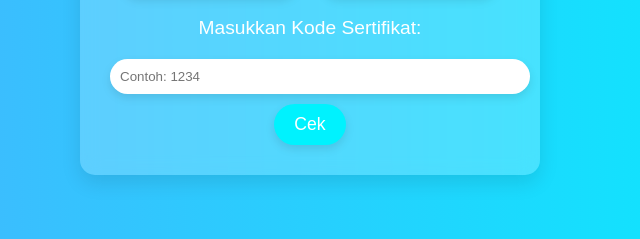
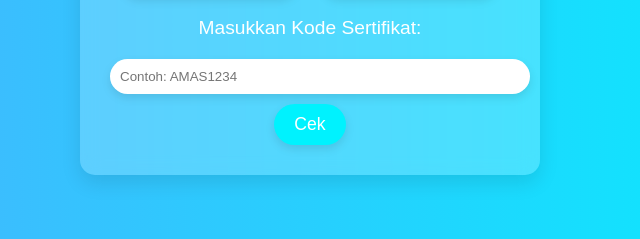
Before and after one commit to guruhepi/angkringanAS3, a plain HTML site: page index.html in a window 1280 px wide. Shown: the part 391-630 px from the top of the page, 330-970 px from the left. Drawn offline with Linux system fonts and the light colour scheme; some packages are replaced by stand-ins of ours; a script that the page names is missing.

Commit message:
Update index.html

```diff
--- a/index.html
+++ b/index.html
@@ -102,7 +102,7 @@
         <div id="cekFormSection" class="form-section active">
             <form id="cekForm">
                 <label for="kode">Masukkan Kode Sertifikat:</label>
-                <input type="text" id="kode" name="kode" placeholder="Contoh: 1234" required>
+                <input type="text" id="kode" name="kode" placeholder="Contoh: AMAS1234" required>
                 <button type="submit">Cek</button>
             </form>
         </div>
```
